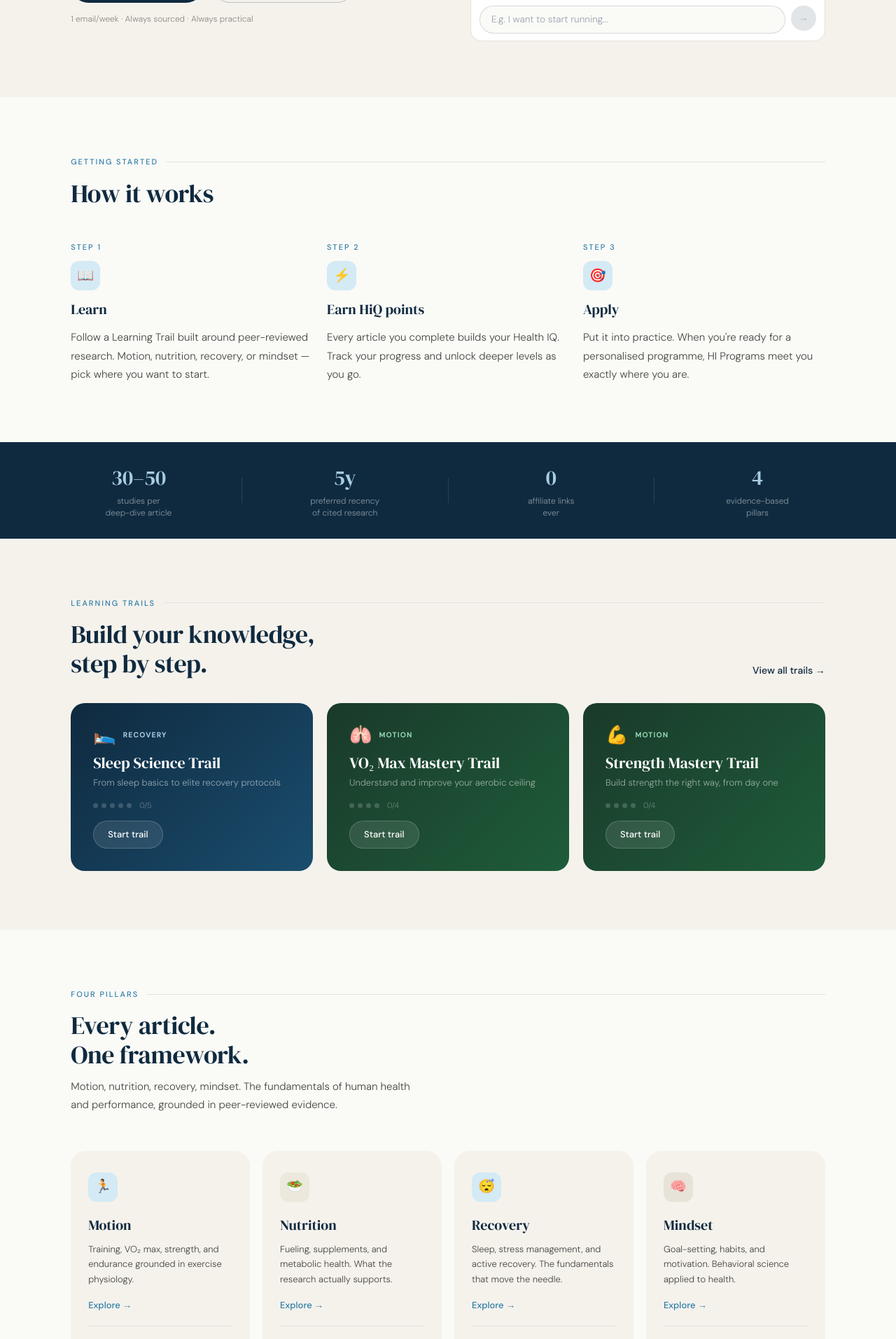
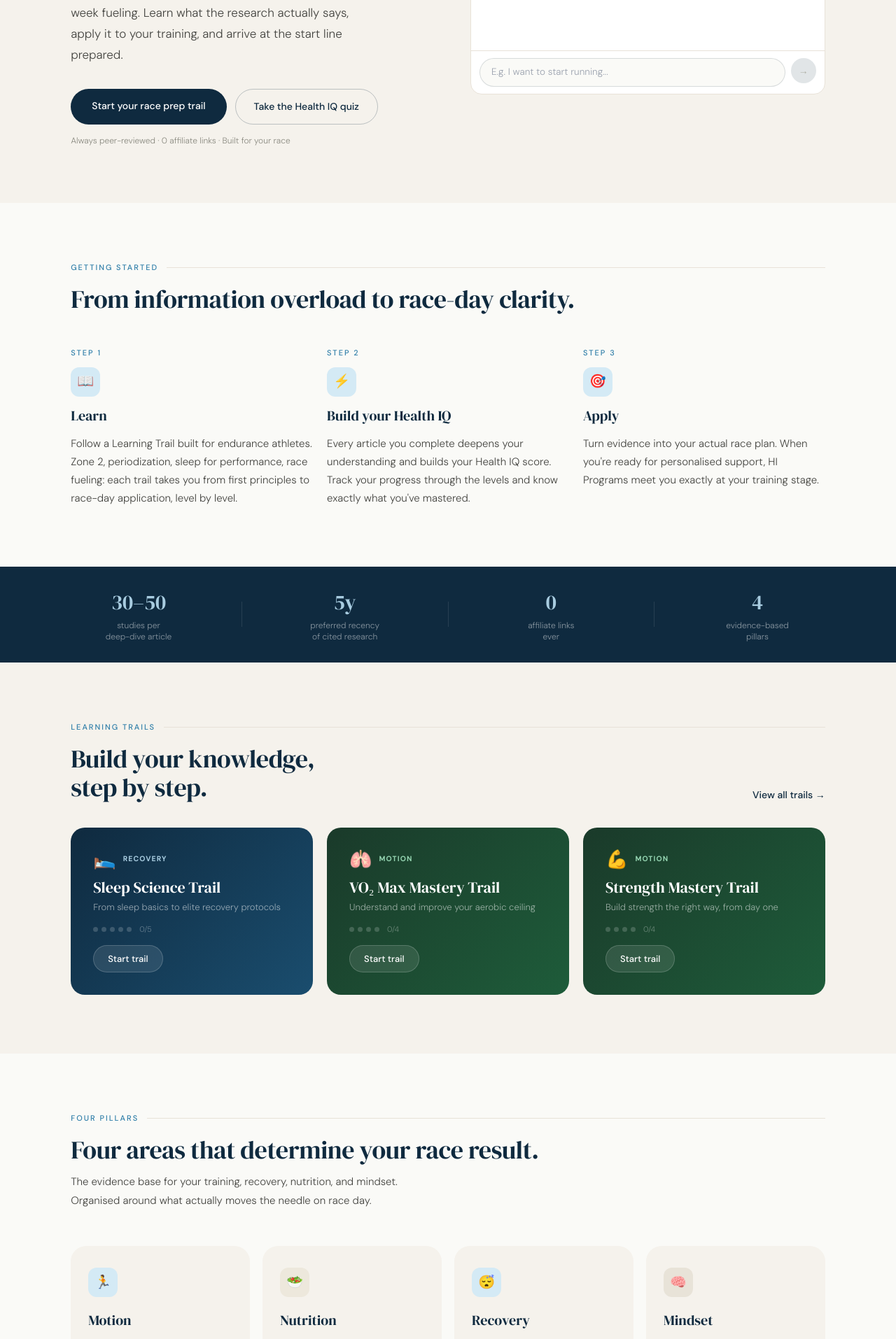
Before and after one commit to Healthyinsight/HIwebsite, a Next.js app: page / in a window 1280 px wide. Shown: the part 540-2454 px from the top of the page at 70% size. Built offline with nearby package versions, Linux system fonts and the light colour scheme.

Commit message:
Rewrite homepage copy for GRA audience (runners & triathletes)

```diff
--- a/src/app/page.tsx
+++ b/src/app/page.tsx
@@ -23,21 +23,21 @@ export default function HomePage() {
             <div>
               <div style={{ display: 'inline-flex', alignItems: 'center', gap: '10px', fontSize: '11px', fontWeight: 500, letterSpacing: '2px', textTransform: 'uppercase', color: 'var(--blue-mid)', marginBottom: '22px' }}>
                 <span style={{ display: 'inline-block', width: '24px', height: '1px', background: 'var(--blue-mid)' }} />
-                Evidence-based health
+                For runners & triathletes
               </div>
 
               <h1 className="heading-hero" style={{ fontFamily: 'DM Serif Display, serif', fontWeight: 400, color: 'var(--navy)', marginBottom: '22px', letterSpacing: '-0.8px' }}>
-                Turn health research into habits that stick.
+                Your first half marathon, marathon, or 70.3 deserves better than conflicting advice.
               </h1>
 
               <p style={{ fontSize: '17px', lineHeight: 1.75, color: '#444440', maxWidth: '440px', marginBottom: '34px', fontWeight: 300 }}>
-                HI is built around evidence-based Learning Trails — short, free paths from &lsquo;what does the research say?&rsquo; to &lsquo;what should I do today?&rsquo;. When you&rsquo;re ready for more personalised support, HI Programs are waiting.
+                HI is the evidence-based training guide built for endurance athletes, covering Zone 2 basics to race-week fueling. Learn what the research actually says, apply it to your training, and arrive at the start line prepared.
               </p>
 
               <div style={{ display: 'flex', gap: '12px', flexWrap: 'wrap' }}>
                 <Link href="/trails"
                   style={{ display: 'inline-block', background: 'var(--navy)', color: 'white', borderRadius: '100px', padding: '14px 30px', fontSize: '14px', fontWeight: 500, textDecoration: 'none' }}>
-                  Start a learning trail
+                  Start your race prep trail
                 </Link>
                 <Link href="/quiz"
                   style={{ display: 'inline-block', background: 'transparent', color: 'var(--navy)', border: '1px solid rgba(15,42,63,0.25)', borderRadius: '100px', padding: '14px 26px', fontSize: '14px', fontWeight: 500, textDecoration: 'none' }}>
@@ -46,7 +46,7 @@ export default function HomePage() {
               </div>
 
               <p style={{ fontSize: '12px', color: '#8A8A80', marginTop: '14px', fontWeight: 300 }}>
-                1 email/week · Always sourced · Always practical
+                Always peer-reviewed · 0 affiliate links · Built for your race
               </p>
             </div>
 
@@ -63,7 +63,7 @@ export default function HomePage() {
               <div style={{ flex: 1, height: '1px', background: 'var(--sand)' }} />
             </div>
             <h2 className="heading-section" style={{ fontFamily: 'DM Serif Display, serif', fontWeight: 400, color: 'var(--navy)', letterSpacing: '-0.4px', marginBottom: '48px' }}>
-              How it works
+              From information overload to race-day clarity.
             </h2>
             <div className="grid-three">
               {[
@@ -71,19 +71,19 @@ export default function HomePage() {
                   step: 'Step 1',
                   icon: '📖',
                   title: 'Learn',
-                  desc: 'Follow a Learning Trail built around peer-reviewed research. Motion, nutrition, recovery, or mindset — pick where you want to start.',
+                  desc: 'Follow a Learning Trail built for endurance athletes. Zone 2, periodization, sleep for performance, race fueling: each trail takes you from first principles to race-day application, level by level.',
                 },
                 {
                   step: 'Step 2',
                   icon: '⚡',
-                  title: 'Earn HiQ points',
-                  desc: 'Every article you complete builds your Health IQ. Track your progress and unlock deeper levels as you go.',
+                  title: 'Build your Health IQ',
+                  desc: "Every article you complete deepens your understanding and builds your Health IQ score. Track your progress through the levels and know exactly what you've mastered.",
                 },
                 {
                   step: 'Step 3',
                   icon: '🎯',
                   title: 'Apply',
-                  desc: "Put it into practice. When you're ready for a personalised programme, HI Programs meet you exactly where you are.",
+                  desc: "Turn evidence into your actual race plan. When you're ready for personalised support, HI Programs meet you exactly at your training stage.",
                 },
               ].map(({ step, icon, title, desc }) => (
                 <div key={step} style={{ display: 'flex', flexDirection: 'column', gap: '12px' }}>
@@ -158,35 +158,35 @@ export default function HomePage() {
               <div style={{ flex: 1, height: '1px', background: 'var(--sand)' }} />
             </div>
             <h2 className="heading-section" style={{ fontFamily: 'DM Serif Display, serif', fontWeight: 400, color: 'var(--navy)', letterSpacing: '-0.4px', marginBottom: '12px' }}>
-              Every article.<br />One framework.
+              Four areas that determine your race result.
             </h2>
             <p style={{ fontSize: '15px', color: '#444440', lineHeight: 1.75, maxWidth: '490px', marginBottom: '52px', fontWeight: 300 }}>
-              Motion, nutrition, recovery, mindset. The fundamentals of human health and performance, grounded in peer-reviewed evidence.
+              The evidence base for your training, recovery, nutrition, and mindset. Organised around what actually moves the needle on race day.
             </p>
 
             <div className="grid-pillars">
               {[
                 {
                   href: '/motion',    icon: '🏃', label: 'Motion',    bg: 'var(--sky)',
-                  desc: 'Training, VO₂ max, strength, and endurance grounded in exercise physiology.',
+                  desc: 'Zone 2 training, VO₂ max, periodization, and race-specific strength work. The training science that separates a strong finish from a survival march.',
                   startHref: '/articles/strength-training-for-beginners',
                   startLabel: 'Strength Training for Beginners',
                 },
                 {
                   href: '/nutrition', icon: '🥗', label: 'Nutrition', bg: '#EDE8DC',
-                  desc: 'Fueling, supplements, and metabolic health. What the research actually supports.',
+                  desc: 'Fueling for long training blocks and race day: carbohydrate periodization, protein timing, and what the research says about race-week eating.',
                   startHref: '/articles/fuel-during-training',
                   startLabel: 'Fuel During Training',
                 },
                 {
                   href: '/recovery',  icon: '😴', label: 'Recovery',  bg: 'var(--sky)',
-                  desc: 'Sleep, stress management, and active recovery. The fundamentals that move the needle.',
+                  desc: 'Sleep quality, HRV, and active recovery protocols. The half of training most first-timers underestimate, and the one with the biggest performance upside.',
                   startHref: '/articles/sleep-for-performance',
                   startLabel: 'Sleep for Performance',
                 },
                 {
                   href: '/mindset',   icon: '🧠', label: 'Mindset',   bg: '#E8E3D8',
-                  desc: 'Goal-setting, habits, and motivation. Behavioral science applied to health.',
+                  desc: 'Pre-race anxiety, motivation through hard training blocks, and the psychology of crossing your first finish line.',
                   startHref: '/articles',
                   startLabel: 'Browse all articles',
                 },
@@ -365,16 +365,16 @@ export default function HomePage() {
           <div className="container newsletter-panel">
             <div>
               <h2 style={{ fontFamily: 'DM Serif Display, serif', fontSize: '34px', fontWeight: 400, color: 'white', lineHeight: 1.2, letterSpacing: '-0.3px', marginBottom: '13px' }}>
-                Stay evidence-based.
+                One evidence-based insight. Every week. For your race.
               </h2>
               <p style={{ fontSize: '15px', color: 'rgba(255,255,255,0.55)', lineHeight: 1.7, marginBottom: '16px', fontWeight: 300 }}>
-                Research breakdowns, practical guides, and no-hype health insights straight to your inbox.
+                Built for runners and triathletes training for their first big event. No fluff, no affiliate links, just the research that matters for your training week, delivered every Sunday.
               </p>
               <ul style={{ listStyle: 'none', padding: 0, margin: 0 }}>
                 {[
-                  '1 email per week',
-                  'Every claim sourced',
-                  'Always practical, never preachy',
+                  'Always sourced',
+                  '0 affiliate links',
+                  'Unsubscribe anytime',
                 ].map(item => (
                   <li key={item} style={{ display: 'flex', alignItems: 'center', gap: '8px', fontSize: '13px', color: 'rgba(255,255,255,0.45)', marginBottom: '6px', fontWeight: 300 }}>
                     <span style={{ width: '4px', height: '4px', borderRadius: '50%', background: 'var(--blue-pale)', display: 'inline-block', flexShrink: 0 }} />
```
